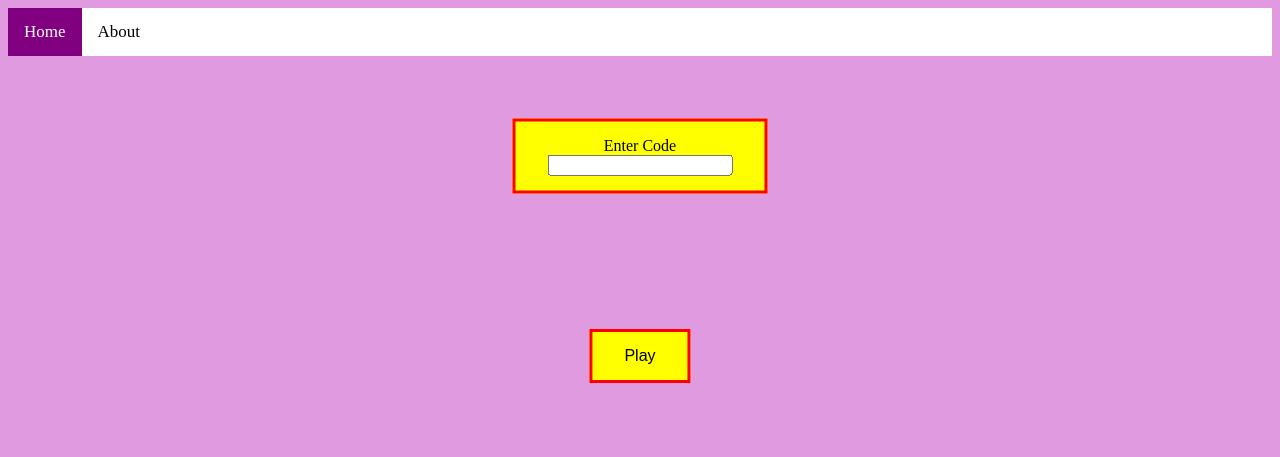
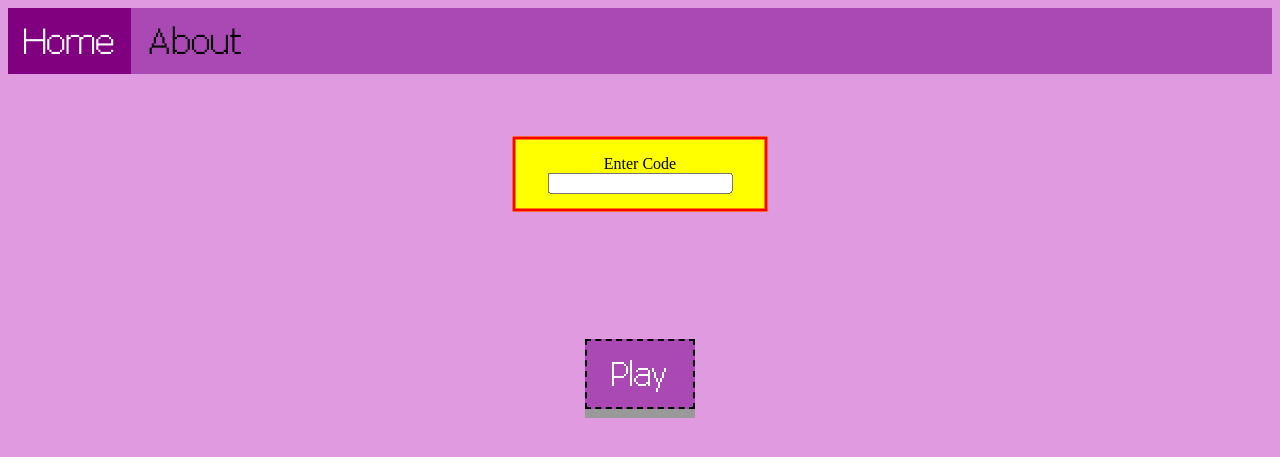
Before and after one commit to jgavrilo/campus-rush, a PHP site: page /enterCode.html in a window 1280 px wide. Shown: the top 457 px of the page. Run offline with PHP 8.4, Linux system fonts and the light colour scheme.

Commit message:
Add files via upload
This includes changes to main page styling and additional fonts.

```diff
--- a/css/home.css
+++ b/css/home.css
@@ -1,6 +1,6 @@
 /* Add a black background color to the top navigation */
 .projectMenu {
-  background-color: white; /*#333;*/
+  background-color: #aa49b4; /*#333;*/
   overflow: hidden;
 }
 
@@ -10,13 +10,15 @@
   color: black; /*#f2f2f2;*/
   text-align: center;
   padding: 14px 16px;
+  font: inherit;
+  font-family: 'pixPixelFJVerdana12pt';
   text-decoration: none;
   font-size: 17px;
 }
 
 /* Change the color of links on hover */
 .projectMenu a:hover {
-  background-color: #ddd;
+  background-color: #ffe031;
   color: black;
 }
 
@@ -28,15 +30,36 @@
 
 body {background-color: #e09be0;}
 
+@font-face{
+  font-family: 'pixPixelFJVerdana12pt';
+  src: url('../css/fonts/pixPixelFJVerdana12pt.woff') format('woff'), /* Chrome 6+, Firefox 3.6+, IE 9+, Safari 5.1+ */
+       url('../css/fonts/pixPixelFJVerdana12pt.ttf') format('truetype'); /* Chrome 4+, Firefox 3.5, Opera 10+, Safari 3—5 */
+}
+
 .button {
-  background-color: yellow ; /* #4CAF50;  */
-  border: 3px solid red;
-  color: black;
-  padding: 15px 32px;
+  padding: 15px 25px;
+  font-size: 24px;
   text-align: center;
-  text-decoration: none;
-  display: inline-block;
-  font-size: 16px;
+  cursor: pointer;
+  outline: none;
+  color: #fff;
+  font: inherit;
+  font-family: 'pixPixelFJVerdana12pt';
+  background-color: #aa49b4;
+  border-style: dashed;
+  box-shadow: 0 9px #999;
+}
+
+.button:hover {
+  background-color: #ffe031;
+  transition: all .2s ease-in;
+}
+
+.button:active {
+  background-color: #ffe031;
+  box-shadow: 0 5px #777;
+  transform: translateY(4px);
+
 }
 
 
@@ -132,6 +155,8 @@ body {background-color: #e09be0;}
   text-align:center;
   margin: 0;
   position: absolute;
+  font: inherit;
+  font-family: 'pixPixelFJVerdana12pt';
   top: 200% ;
   left: 50%;
   -ms-transform: translate(-50%, -50%);
```
Also changed, not shown: css/fonts/pixPixelFJVerdana12pt.ttf (added), css/fonts/pixPixelFJVerdana12pt.woff (added), css/fonts/pixPixelFJVerdana12pt.woff2 (added), 1 other file.
